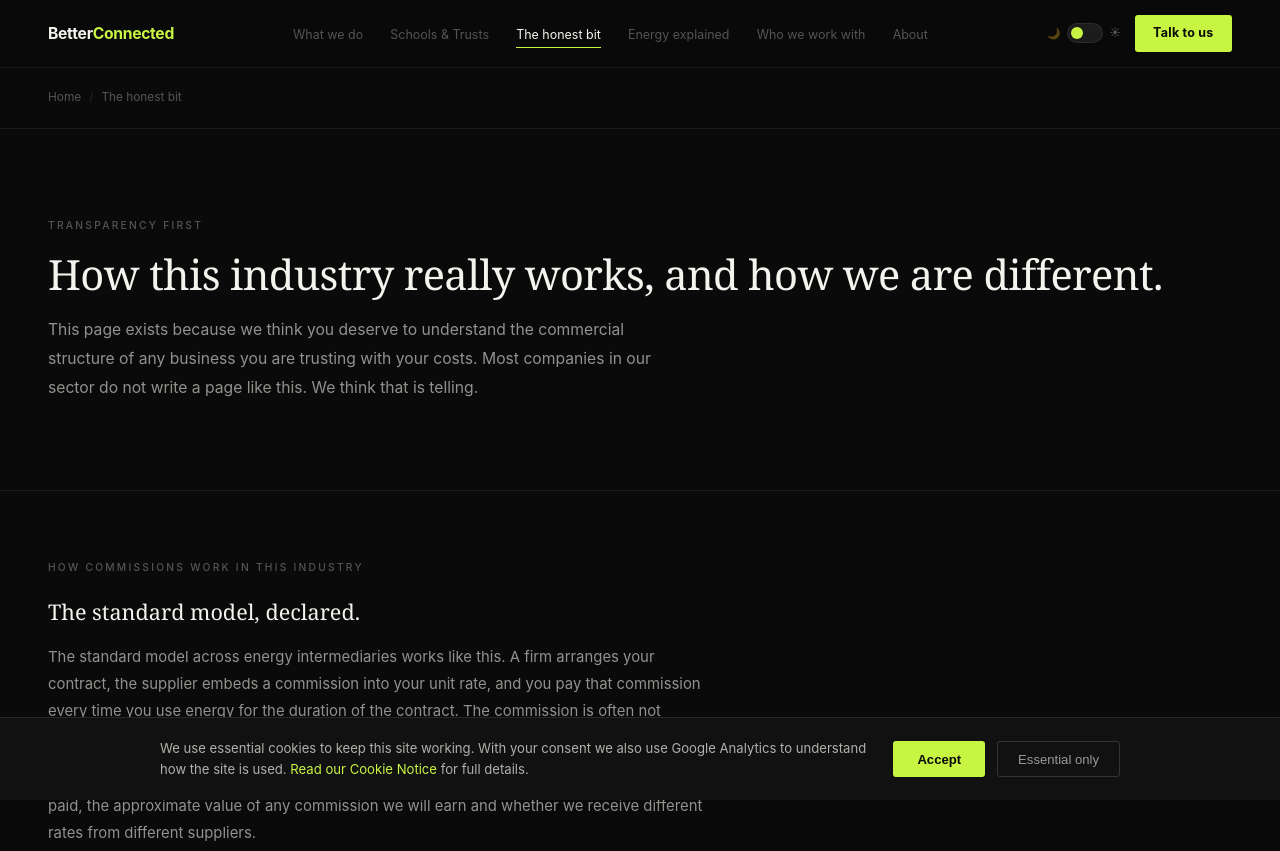
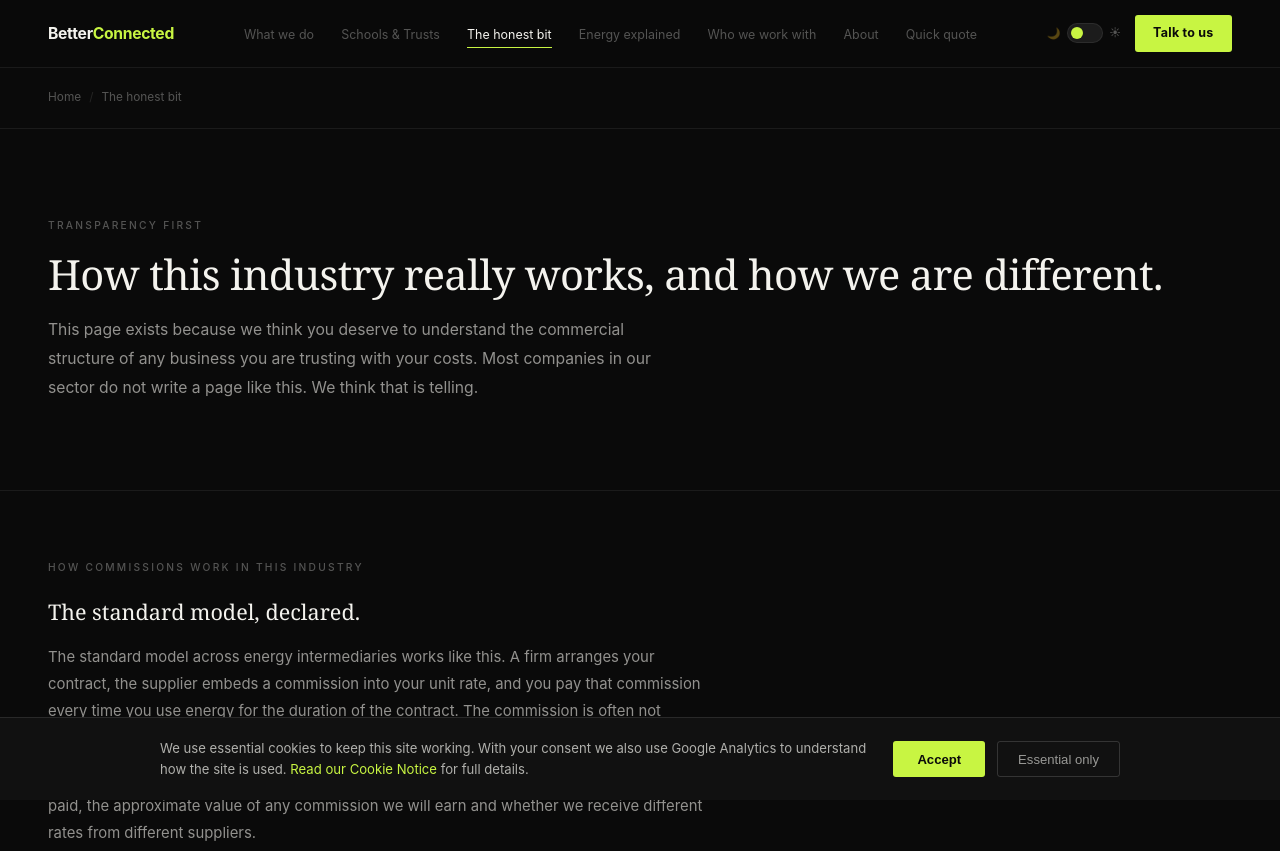
Before and after one commit to Mikecurge/betterconnected, a plain HTML site: page the-honest-bit.html in a window 1280 px wide. Shown: the top 851 px of the page. Drawn offline with Linux system fonts and the light colour scheme.

Commit message:
Add Quick quote link to the top menu

```diff
--- a/the-honest-bit.html
+++ b/the-honest-bit.html
@@ -27,7 +27,7 @@
 <body>
 <nav class="bc-nav">
   <div class="nav-left"><a href="/" aria-label="Better Connected home"><div class="logo-text">Better<span>Connected</span></div></a></div>
-  <ul class="nav-links-desktop"><li><a href="/what-we-do.html">What we do</a></li><li><a href="/schools.html">Schools &amp; Trusts</a></li><li><a href="/the-honest-bit.html" class="active">The honest bit</a></li><li><a href="/energy-explained/">Energy explained</a></li><li><a href="/who-we-work-with.html">Who we work with</a></li><li><a href="/about.html">About</a></li></ul>
+  <ul class="nav-links-desktop"><li><a href="/what-we-do.html">What we do</a></li><li><a href="/schools.html">Schools &amp; Trusts</a></li><li><a href="/the-honest-bit.html" class="active">The honest bit</a></li><li><a href="/energy-explained/">Energy explained</a></li><li><a href="/who-we-work-with.html">Who we work with</a></li><li><a href="/about.html">About</a></li><li><a href="https://quotes.betterconnected.biz">Quick quote</a></li></ul>
   <div class="nav-right">
     <div class="mode-toggle" onclick="toggleMode()" title="Toggle light or dark mode" role="switch" aria-label="Toggle light or dark mode"><span class="tog-ic">&#127769;</span><div class="trk"><div class="thb"></div></div><span class="tog-ic">&#9728;</span></div>
     <button class="nav-menu-btn" onclick="openDrawer()">Menu</button>
@@ -36,7 +36,7 @@
 </nav>
 <div class="nav-drawer" id="nav-drawer">
   <div class="drawer-header"><div class="nav-left"><div class="owl-panel"><svg class="bc-owl" width="22" height="40" viewBox="0 0 44 80" fill="none" aria-hidden="true"><path class="body" d="M6 16 C6 6 38 6 38 16 L38 62 C38 72 32 76 22 76 C12 76 6 72 6 62 Z"/><circle class="cutout" cx="15" cy="26" r="7.5"/><circle class="cutout" cx="29" cy="26" r="7.5"/><path class="c-restore" d="M29 18.5 L37.5 22 L37.5 30 L29 33.5 L33 26 Z"/><line class="toe" x1="14" y1="76" x2="8" y2="80" stroke-width="3" stroke-linecap="round"/><line class="toe" x1="14" y1="76" x2="14" y2="80" stroke-width="3" stroke-linecap="round"/><line class="toe" x1="14" y1="76" x2="20" y2="80" stroke-width="3" stroke-linecap="round"/><line class="toe" x1="30" y1="76" x2="24" y2="80" stroke-width="3" stroke-linecap="round"/><line class="toe" x1="30" y1="76" x2="30" y2="80" stroke-width="3" stroke-linecap="round"/><line class="toe" x1="30" y1="76" x2="36" y2="80" stroke-width="3" stroke-linecap="round"/></svg></div><div class="logo-text">Better<span>Connected</span></div></div><button class="drawer-close" onclick="closeDrawer()" aria-label="Close menu">&#10005;</button></div>
-  <div class="drawer-links"><a href="/what-we-do.html">What we do</a><a href="/schools.html">Schools &amp; Trusts</a><a href="/the-honest-bit.html">The honest bit</a><a href="/energy-explained/">Energy explained</a><a href="/who-we-work-with.html">Who we work with</a><a href="/about.html">About</a><a href="/metering.html">Metering Services</a><a href="/entry-criteria.html">Entry criteria</a></div>
+  <div class="drawer-links"><a href="/what-we-do.html">What we do</a><a href="/schools.html">Schools &amp; Trusts</a><a href="/the-honest-bit.html">The honest bit</a><a href="/energy-explained/">Energy explained</a><a href="/who-we-work-with.html">Who we work with</a><a href="/about.html">About</a><a href="https://quotes.betterconnected.biz">Quick quote</a><a href="/metering.html">Metering Services</a><a href="/entry-criteria.html">Entry criteria</a></div>
   <a class="drawer-cta" href="/contact.html">Talk to us &#8594;</a>
 </div>
 <div class="page-wrap">
```
